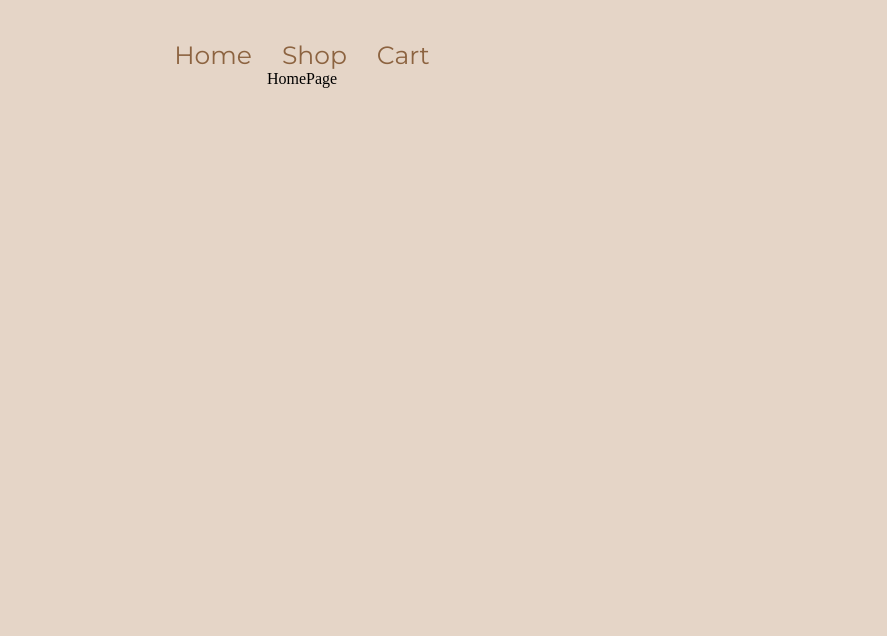
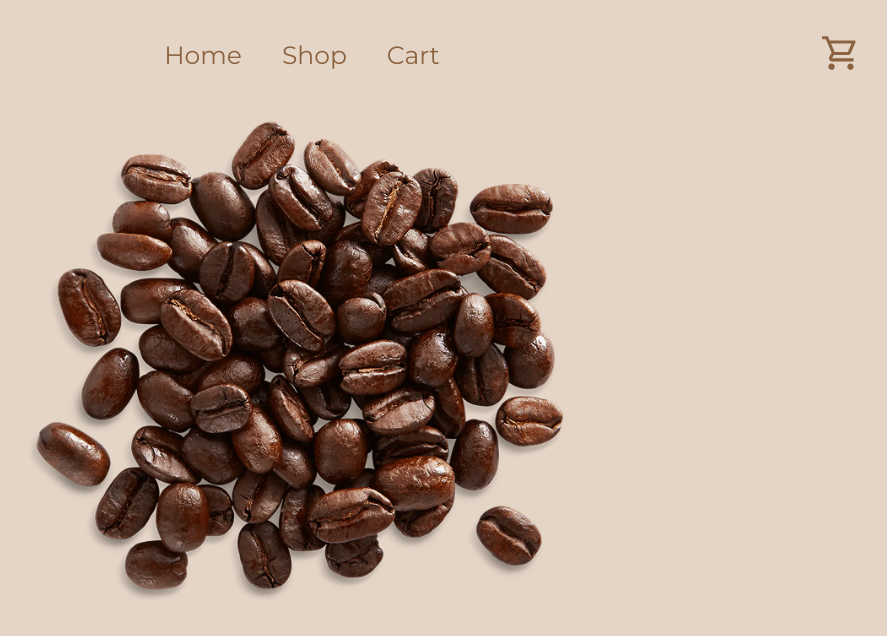
Before and after one commit to chavimiller/shopping-cart, a React (Vite) app: page / in a window 1280 px wide. Shown: the top 636 px of the page, without its empty margins (338-1225 px from the left). Built offline with nearby package versions, Linux system fonts and the light colour scheme.

Commit message:
Style navbar, add shopping cart icon to navbar

```diff
--- a/src/App.css
+++ b/src/App.css
@@ -36,10 +36,26 @@ a {
 }
 
 nav {
+  display: flex;
+  align-items: center;
+  justify-content: center;
+}
+
+nav > div {
   font-family: "Montserrat";
   display: flex;
-  gap: 30px;
-  justify-content: center;
+  gap: 2.5rem;
   font-size: 25px;
   color: var(--secondary);
 }
+
+nav svg {
+  position: absolute;
+  right: 5rem;
+  top: 2rem;
+}
+
+img {
+  padding: 3rem;
+  width: 600px;
+}
--- a/src/components/Cart.jsx
+++ b/src/components/Cart.jsx
@@ -0,0 +1,7 @@
+import React from "react";
+
+const Cart = () => {
+  return <div>Cart</div>;
+};
+
+export default Cart;
--- a/src/components/HomePage.jsx
+++ b/src/components/HomePage.jsx
@@ -1,7 +1,12 @@
 import React from "react";
+import coffeeBeans from "../assets/images/coffeeBeans.png";
 
 const HomePage = () => {
-  return <div>HomePage</div>;
+  return (
+    <>
+      <img src={coffeeBeans} alt="Coffee Beans" />
+    </>
+  );
 };
 
 export default HomePage;
--- a/src/components/NavBar.jsx
+++ b/src/components/NavBar.jsx
@@ -1,13 +1,25 @@
-import React from "react";
 import { Link } from "react-router";
 
 const NavBar = () => {
   return (
     <>
       <nav>
-        <Link to="/">Home</Link>
-        <Link to="/shop">Shop</Link>
-        <Link to="/cart">Cart</Link>
+        <div>
+          <Link to="/">Home</Link>
+          <Link to="/shop">Shop</Link>
+          <Link to="/cart">Cart</Link>
+        </div>
+        <Link to="/cart">
+          <svg
+            xmlns="http://www.w3.org/2000/svg"
+            height="42px"
+            viewBox="0 -960 960 960"
+            width="42px"
+            fill="#8C6340"
+          >
+            <path d="M263.79-96Q234-96 213-117.21t-21-51Q192-198 213.21-219t51-21Q294-240 315-218.79t21 51Q336-138 314.79-117t-51 21Zm432 0Q666-96 645-117.21t-21-51Q624-198 645.21-219t51-21Q726-240 747-218.79t21 51Q768-138 746.79-117t-51 21ZM253-696l83 192h301l82-192H253Zm-31-72h570q14 0 20.5 11t1.5 23L702.63-476.14Q694-456 676.5-444T637-432H317l-42 72h493v72H276q-43 0-63.5-36.15-20.5-36.16.5-71.85l52-90-131-306H48v-72h133l41 96Zm114 264h301-301Z" />
+          </svg>
+        </Link>
       </nav>
     </>
   );
--- a/src/components/Shop.jsx
+++ b/src/components/Shop.jsx
@@ -0,0 +1,7 @@
+import React from "react";
+
+const Shop = () => {
+  return <div>Shop</div>;
+};
+
+export default Shop;
```
Also changed, not shown: src/assets/images/coffeeBeans.jpg (deleted), src/assets/images/coffeeBeans.png (added).
